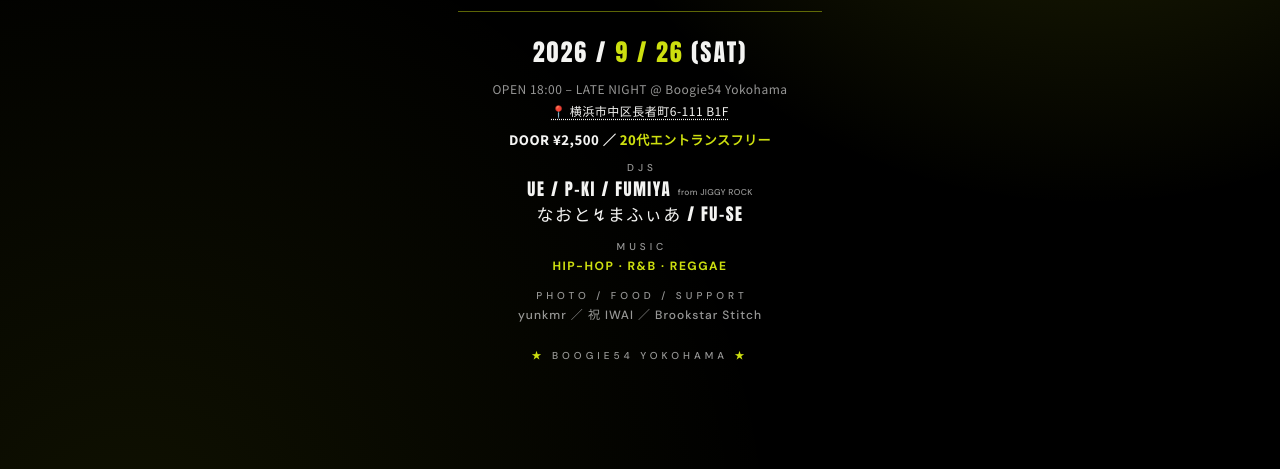
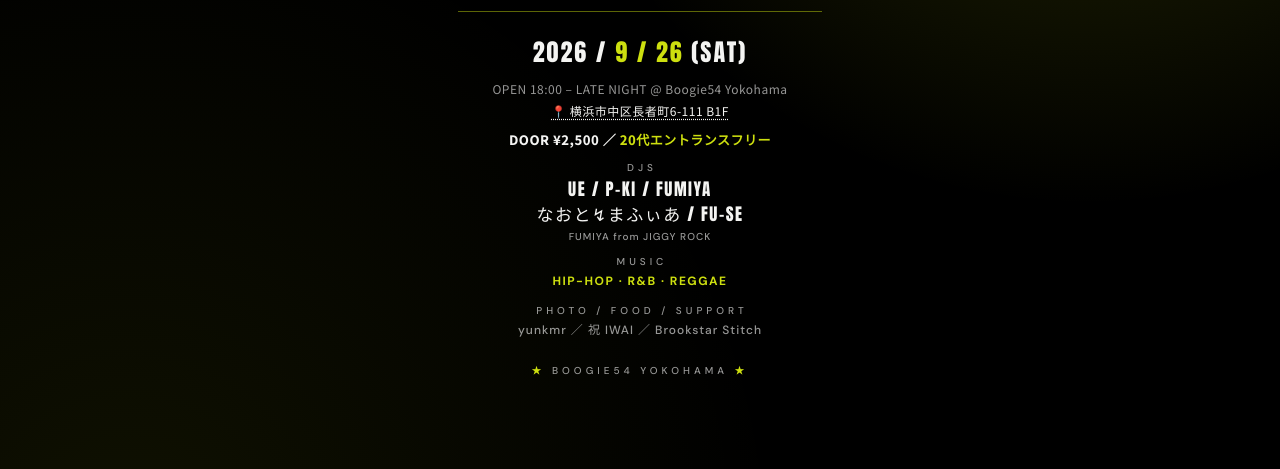
Before and after one commit to puenots/block6-coupon, a plain HTML site: page index.html in a window 1280 px wide. Shown: the part 331-800 px from the top of the page. Drawn offline with Linux system fonts and the light colour scheme.

Commit message:
「FUMIYA from JIGGY ROCK」をDJ名の下に別行で表示
Co-Authored-By: Claude Fable 5.1 <noreply@anthropic.com>
Claude-Session: https://claude.ai/code/session_01Y8Zg3hVsRHUaPpjJxb8Cfi

```diff
--- a/index.html
+++ b/index.html
@@ -310,14 +310,13 @@
     margin-top: 3px;
     line-height: 1.5;
   }
-  .lineup-names small {
+  .lineup-credit {
     font-family: "DM Sans", sans-serif;
     font-weight: 500;
-    font-size: 8.5px;
-    letter-spacing: 0.3px;
+    font-size: 10px;
+    letter-spacing: 1px;
     color: var(--cream-dim);
-    margin-left: 1px;
-    vertical-align: 1px;
+    margin-top: 2px;
   }
   .music-line {
     font-family: "DM Sans", "Noto Sans JP", sans-serif;
@@ -376,7 +375,8 @@
       <div class="lineup">
         <div class="lineup-row">
           <div class="label">DJs</div>
-          <div class="lineup-names">UE / P-KI / FUMIYA <small>from JIGGY ROCK</small><br>なおと↯まふぃあ / FU-SE</div>
+          <div class="lineup-names">UE / P-KI / FUMIYA<br>なおと↯まふぃあ / FU-SE</div>
+          <div class="lineup-credit">FUMIYA from JIGGY ROCK</div>
         </div>
         <div class="lineup-row">
           <div class="label">Music</div>
```
Also changed, not shown: _template_artist.html (+6 -6 lines), _template_discount.html (+6 -6 lines), _template_free.html (+6 -6 lines), fumiya-sp/index.html (+6 -6 lines), fumiya/index.html (+6 -6 lines), fuse-sp/index.html (+6 -6 lines), fuse/index.html (+6 -6 lines), naoto-sp/index.html (+6 -6 lines), naoto/index.html (+6 -6 lines), pki-sp/index.html (+6 -6 lines), pki/index.html (+6 -6 lines), ue-free/index.html (+6 -6 lines), ue-sp/index.html (+6 -6 lines), ue/index.html (+6 -6 lines), 4 more files.
